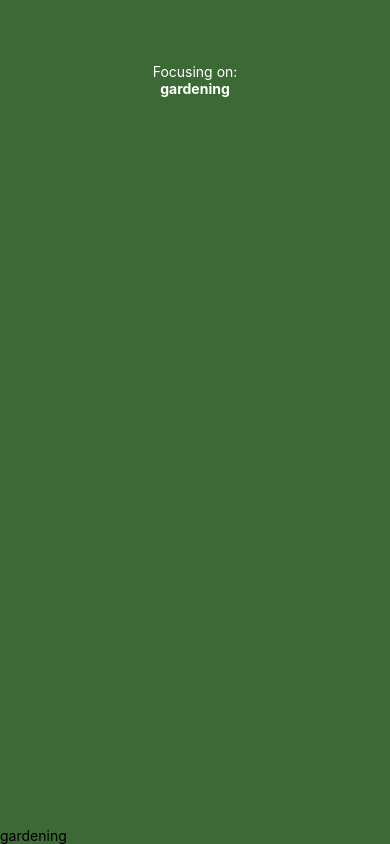
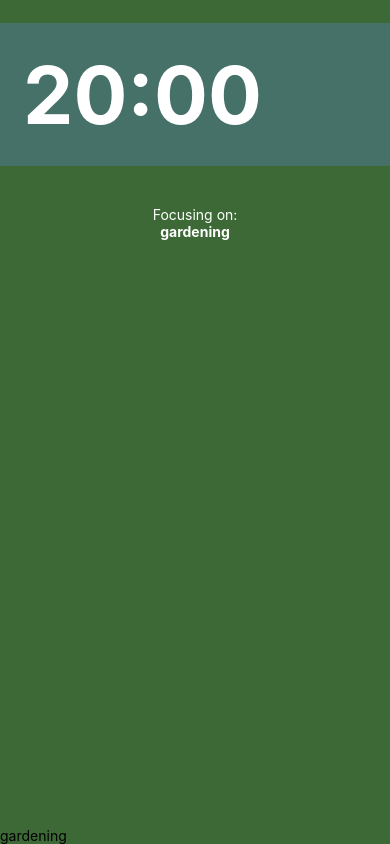
Before and after one commit to Belchenkov/rn-focus-time, a React Native app: screen / in a window 390 px wide. Built offline with nearby package versions, Linux system fonts and the light colour scheme.

Commit message:
Create Countdown Feature

```diff
--- /dev/null
+++ b/src/components/Countdown.js
@@ -0,0 +1,36 @@
+import React, { useState } from 'react';
+import { Text, View, StyleSheet } from 'react-native';
+
+import { fontSizes, spacing } from '../utils/sizes';
+import { colors } from '../utils/colors';
+
+const minutesToMillis = min => min * 1000 * 60;
+const formatTime = (time) => {
+    return time < 10 ? `0${time}` : time;
+};
+
+const Countdown = ({
+    minutes = 20,
+    isPaused,
+}) => {
+    const [millis, setMillis] = useState(minutesToMillis(minutes));
+    const minute = Math.floor(millis / 1000 / 60) % 60;
+    const seconds = Math.floor(millis / 1000) % 60;
+    return (
+        <Text style={styles.text}>
+            { formatTime(minute) }:{ formatTime(seconds) }
+        </Text>
+    );
+};
+
+const styles = StyleSheet.create({
+    text: {
+        fontSize: fontSizes.xxxl,
+        fontWeight: 'bold',
+        color: colors.white,
+        padding: spacing.lg,
+        backgroundColor: 'rgba(94, 132, 226, 0.3)'
+    }
+});
+
+export default Countdown;
--- a/src/features/timer/Timer.js
+++ b/src/features/timer/Timer.js
@@ -3,10 +3,12 @@
 
 import { colors } from "../../utils/colors";
 import { spacing } from "../../utils/sizes";
+import Countdown from '../../components/Countdown';
 
 const Timer = ({ focusSubject }) => {
     return (
         <View style={styles.container}>
+            <Countdown />
             <View style={{ paddingTop: spacing.xxl }}>
                 <Text style={styles.title}>Focusing on:</Text>
                 <Text style={styles.task}>{focusSubject}</Text>
```
